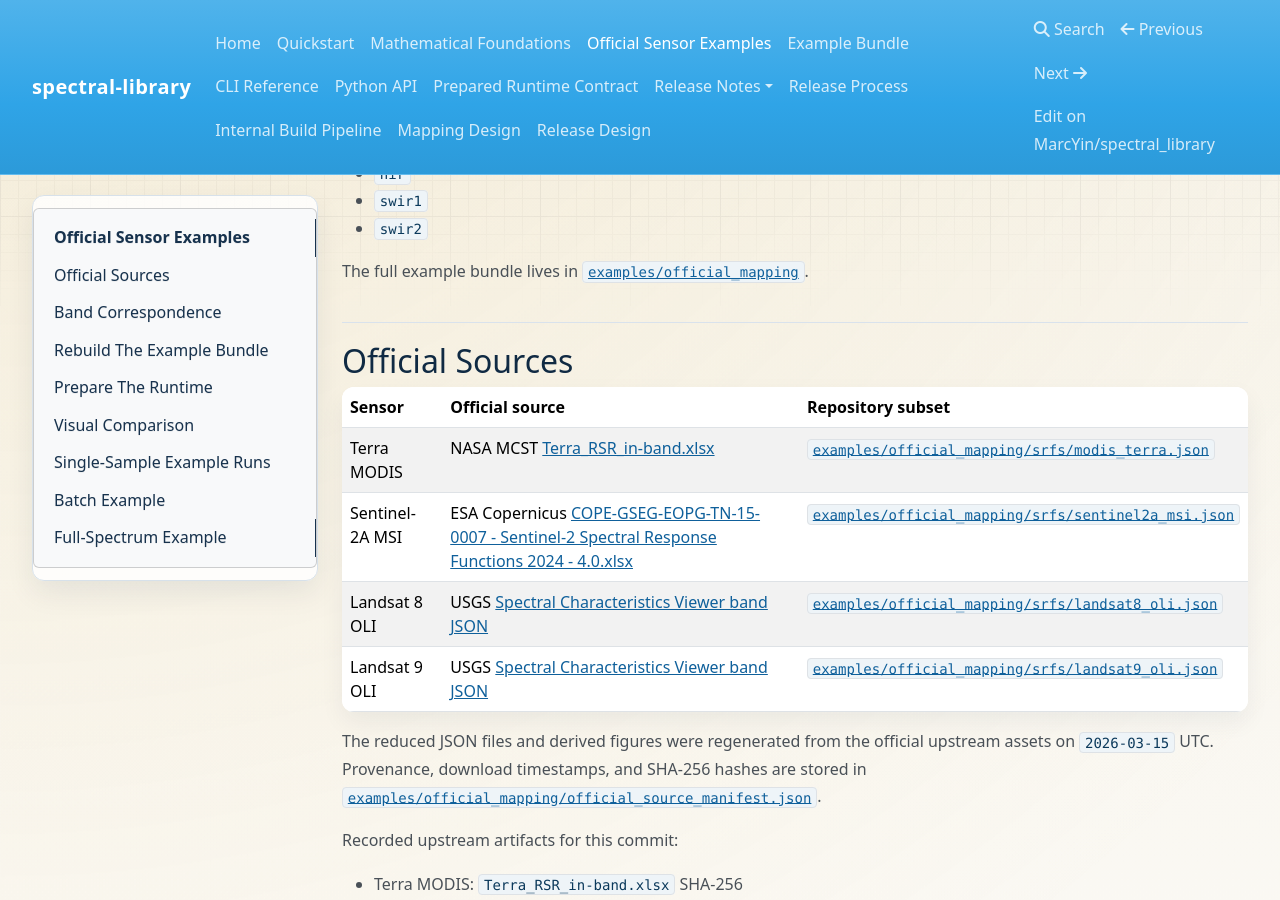
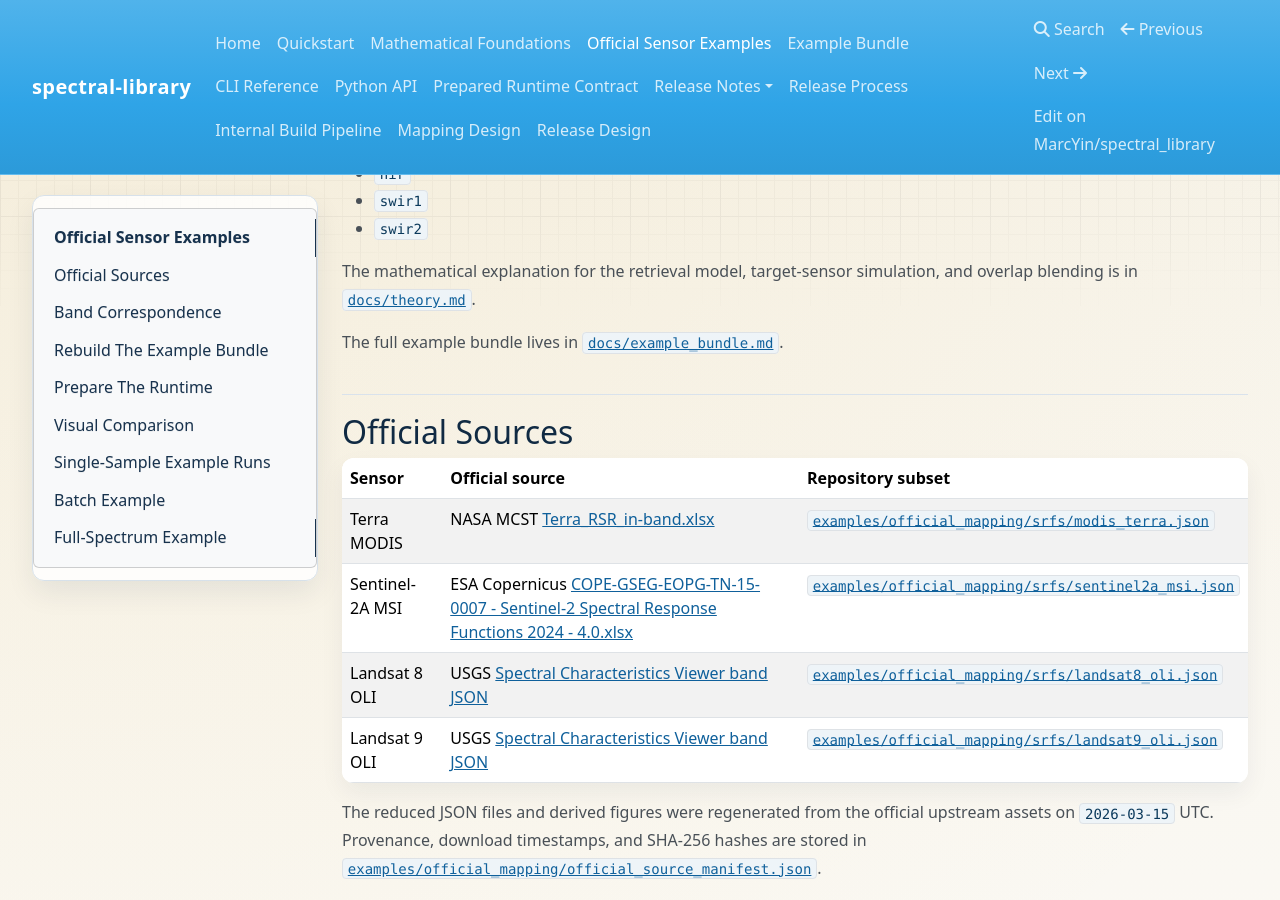
Before and after one commit to MarcYin/spectral_library, an MkDocs documentation site: the page built from docs/official_sensor_examples.md, in a window 1280 px wide and 900 px high, scrolled down 461 px. Built offline with MkDocs 1.6.1, drawn with Linux system fonts in a browser that asks for light colours; nearby versions of some CDN libraries.

Commit message:
examples: align official example generation with mkdocs docs
Update the official example generator to point its generated write-up at the new MkDocs theory and example-bundle pages instead of the repository-only paths used by the retired custom site builder. Regenerate the checked-in official example document, source manifest timestamps, and bundle CSV fixtures so the committed artifacts match the current generator output.

Normalize the regenerated example CSV files to LF line endings and extend the official-example regression test to assert that the generated documentation now links to the mathematical foundations page. This keeps the example bundle and the published docs structure synchronized after the MkDocs migration.

```diff
--- a/docs/official_sensor_examples.md
+++ b/docs/official_sensor_examples.md
@@ -19,8 +19,12 @@ The repository example focuses on these semantic bands:
 - `swir1`
 - `swir2`
 
+The mathematical explanation for the retrieval model, target-sensor simulation,
+and overlap blending is in
+[`docs/theory.md`](theory.md).
+
 The full example bundle lives in
-[`examples/official_mapping`](../examples/official_mapping/README.md).
+[`docs/example_bundle.md`](example_bundle.md).
 
 ## Official Sources
 
```
Also changed, not shown: 14 other files.
